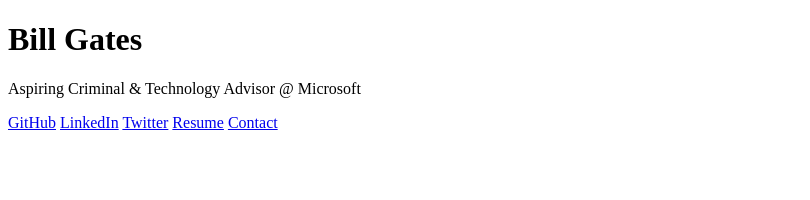
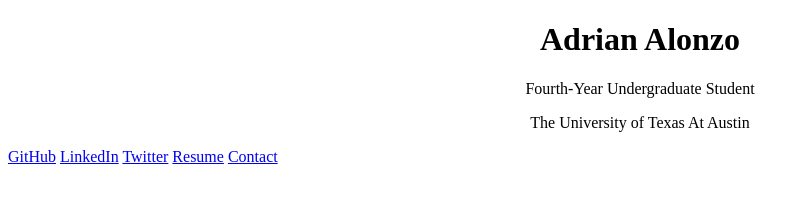
Before and after one commit to aalonzo510/aalonzo510.github.io, a plain HTML site: page index.html in a window 1280 px wide. Shown: the whole page, without its empty margins (0-810 px from the left). Drawn offline with Linux system fonts and the light colour scheme.

Commit message:
Update index.html

```diff
--- a/index.html
+++ b/index.html
@@ -11,9 +11,11 @@
 <body>
 	<div class="about-box">
 		<div class="content">
-		<h1>Bill Gates</h1>
-		<p>Aspiring Criminal & Technology Advisor @ Microsoft</p>
-		<p>
+		<center><h1>Adrian Alonzo</h1>
+		<p>Fourth-Year Undergraduate Student
+		</p>
+		<p>The University of Texas At Austin</p>
+		<p></center>
 			<a href="<GITHUB>">GitHub</a>
 			<a href="<LINK TO YOUR LINKEDIN>">LinkedIn</a>
 			<a href="<TWITTER>">Twitter</a>
```
